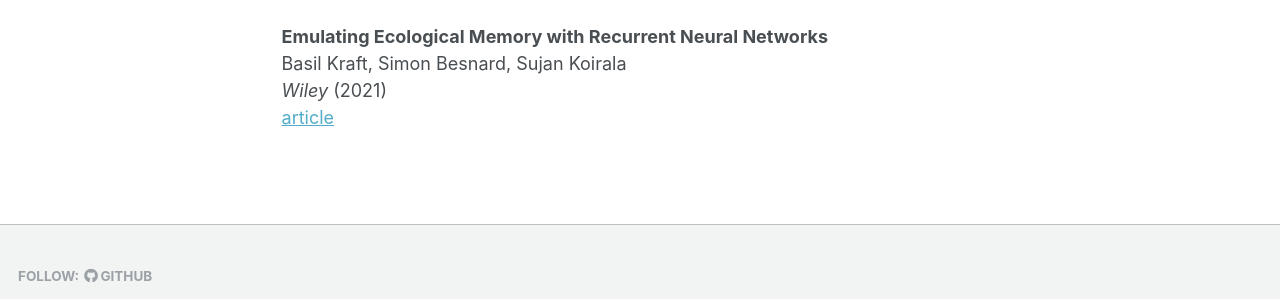
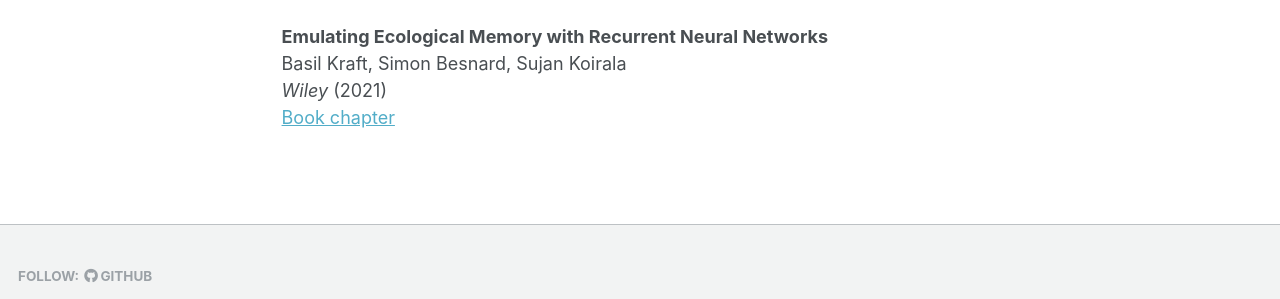
Before and after one commit to simonbesnard1/sbesnard.github.io, a Jekyll site: the page built from _pages/publications_onepage.md, in a window 1280 px wide and 900 px high, scrolled down 807 px. Shown: the part 547-846 px from the top of the window. Built offline with Jekyll 4.4.1, drawn with Linux system fonts in a browser that asks for light colours; some web fonts are replaced.

Commit message:
update data

```diff
--- a/_pages/publications_onepage.md
+++ b/_pages/publications_onepage.md
@@ -12,7 +12,7 @@ Naixin Fan, Maurizio Santoro, Simon Besnard4, Oliver Cartus, Sujan Koirala, and
 *Environmental Research Letters* (2023)\
 [article](https://iopscience.iop.org/article/10.1088/1748-9326/acfb22)
 
-**Global increase in biomass carbon stock dominated by growth of northern young forests over past decade**
+**Global increase in biomass carbon stock dominated by growth of northern young forests over past decade**\
 Hui Yang, Philippe Ciais, Frédéric Frappart, Xiaojun Li, Martin Brandt, Rasmus Fensholt, Lei Fan, Sassan Saatchi, Simon Besnard, Zhu Deng, Simon Bowring, and Jean-Pierre Wigneron\
 *Nature Geoscience* (2023)\
 [article](https://www.nature.com/articles/s41561-023-01274-4)
@@ -45,4 +45,4 @@ Simon Besnard, Sujan Koirala, Maurizio Santoro, Ulrich Weber, Jacob Nelson, Jona
 **Emulating Ecological Memory with Recurrent Neural Networks**\
 Basil Kraft, Simon Besnard, Sujan Koirala\
 *Wiley* (2021)\
-[article](https://doi.org/10.1002/9781119646181.ch18)
+[Book chapter](https://doi.org/10.1002/9781119646181.ch18)
```
